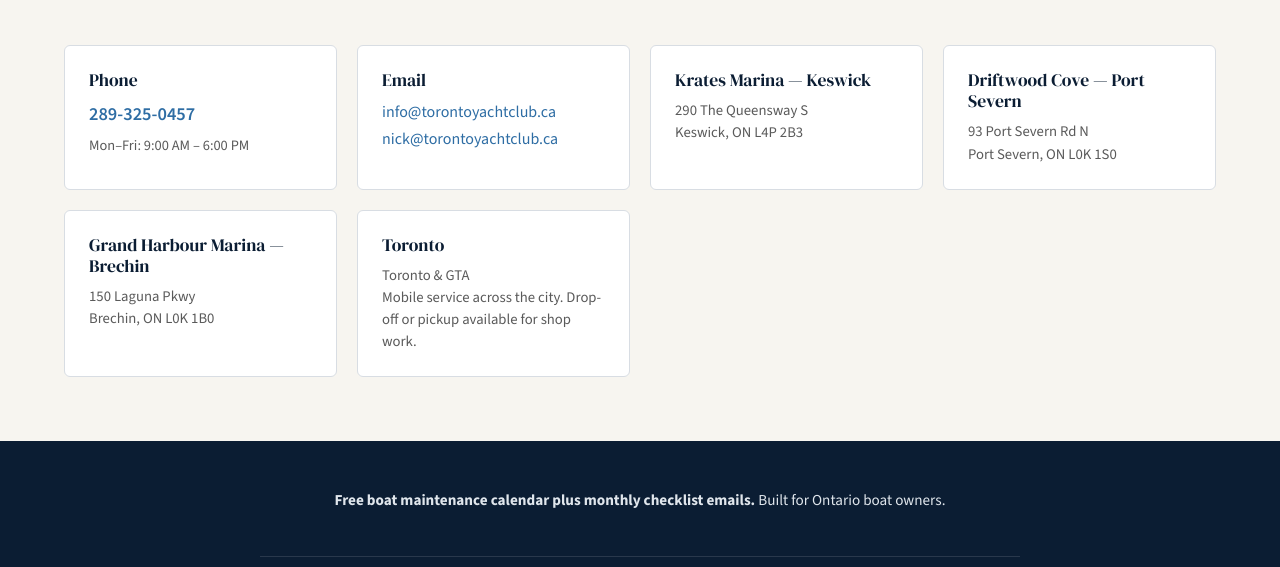
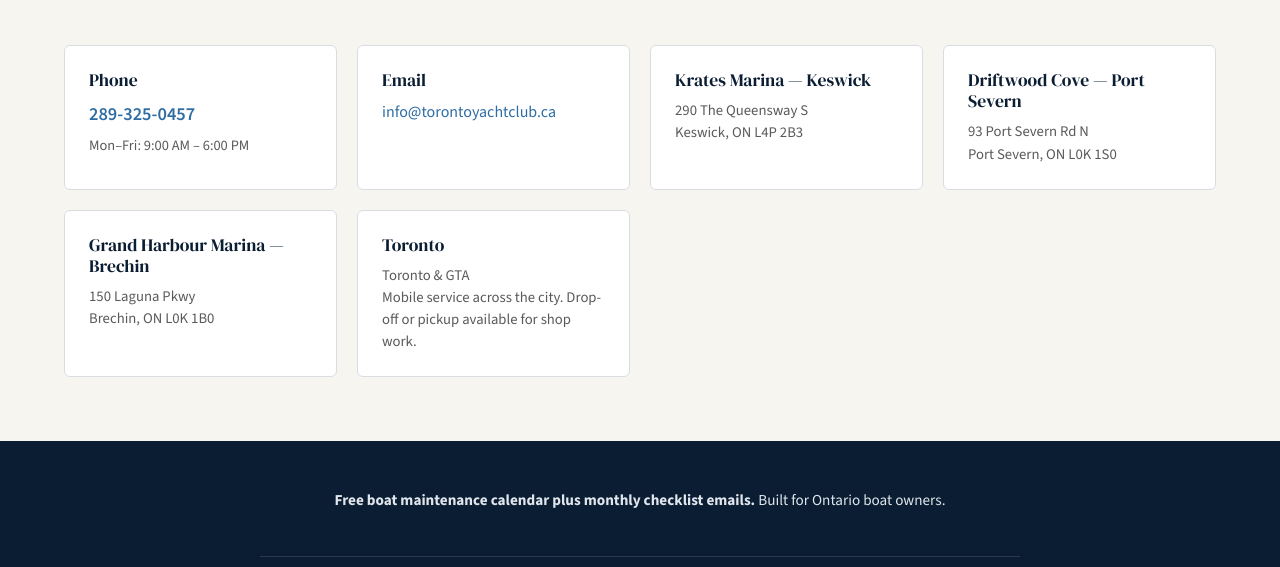
Before and after one commit to TorontoYC/tyc-website, a website: page inquiries/index.html in a window 1280 px wide. Shown: the part 1900-2467 px from the top of the page. Drawn offline with nearby package versions, Linux system fonts and the light colour scheme.

Commit message:
Contact page: show only info@ in Email card

```diff
--- a/inquiries/index.html
+++ b/inquiries/index.html
@@ -117,7 +117,7 @@
 
   <section class="section section-alt"><div class="container"><div class="section-header"><p class="section-label">Other Ways to Reach Us</p><h2>Contact Details</h2></div><div class="locations-grid">
     <div class="location-card"><h3>Phone</h3><p><a href="tel:2893250457" style="font-size:1.15rem;font-weight:600;">289-325-0457</a></p><p style="color:var(--text-light);font-size:0.9rem;margin-top:0.25rem;">Mon–Fri: 9:00 AM – 6:00 PM</p></div>
-    <div class="location-card"><h3>Email</h3><p><a href="mailto:info@torontoyachtclub.ca">info@torontoyachtclub.ca</a></p><p><a href="mailto:nick@torontoyachtclub.ca">nick@torontoyachtclub.ca</a></p></div>
+    <div class="location-card"><h3>Email</h3><p><a href="mailto:info@torontoyachtclub.ca">info@torontoyachtclub.ca</a></p></div>
     <div class="location-card"><h3>Krates Marina — Keswick</h3><address>290 The Queensway S<br>Keswick, ON L4P 2B3</address></div>
     <div class="location-card"><h3>Driftwood Cove — Port Severn</h3><address>93 Port Severn Rd N<br>Port Severn, ON L0K 1S0</address></div>
     <div class="location-card"><h3>Grand Harbour Marina — Brechin</h3><address>150 Laguna Pkwy<br>Brechin, ON L0K 1B0</address></div>
```
